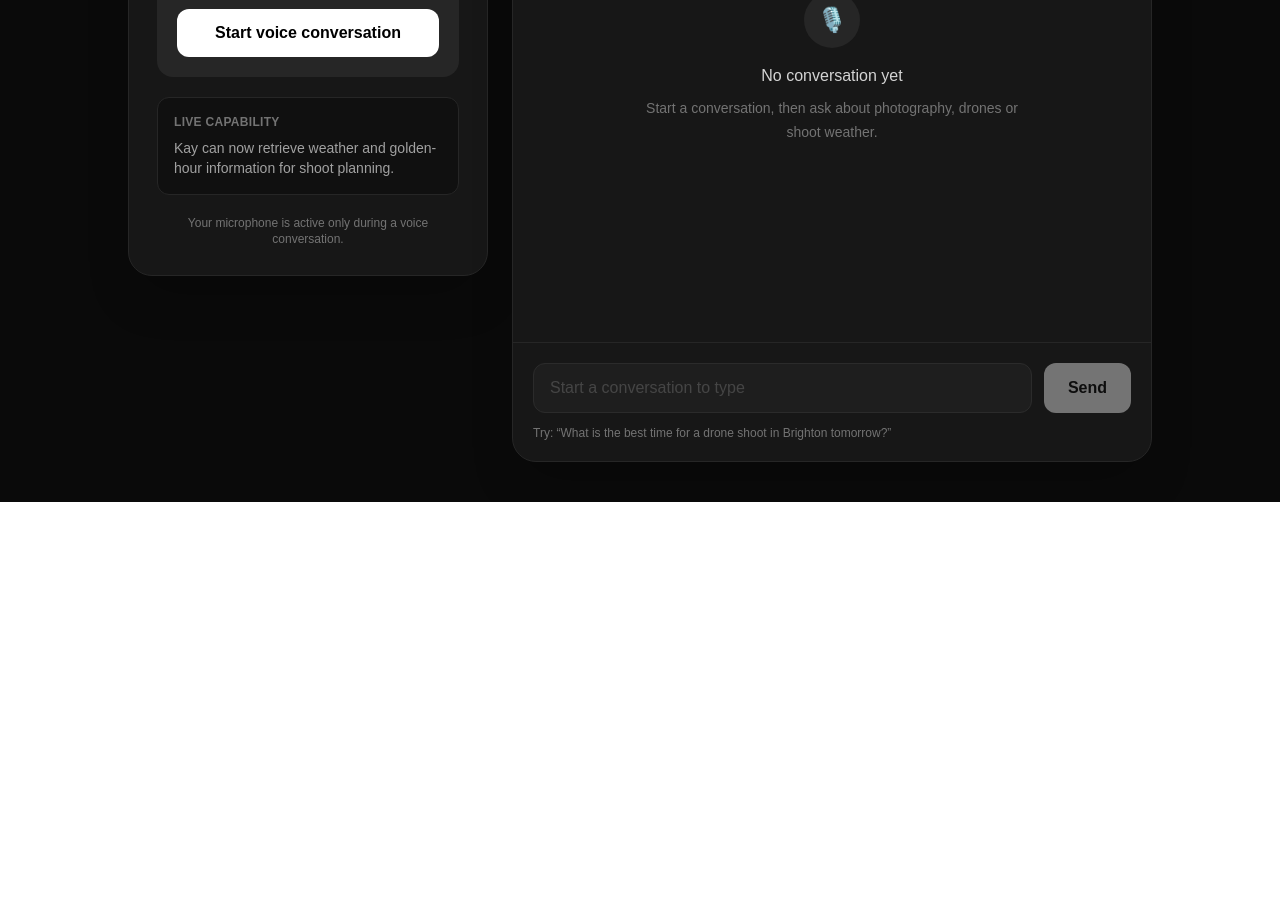
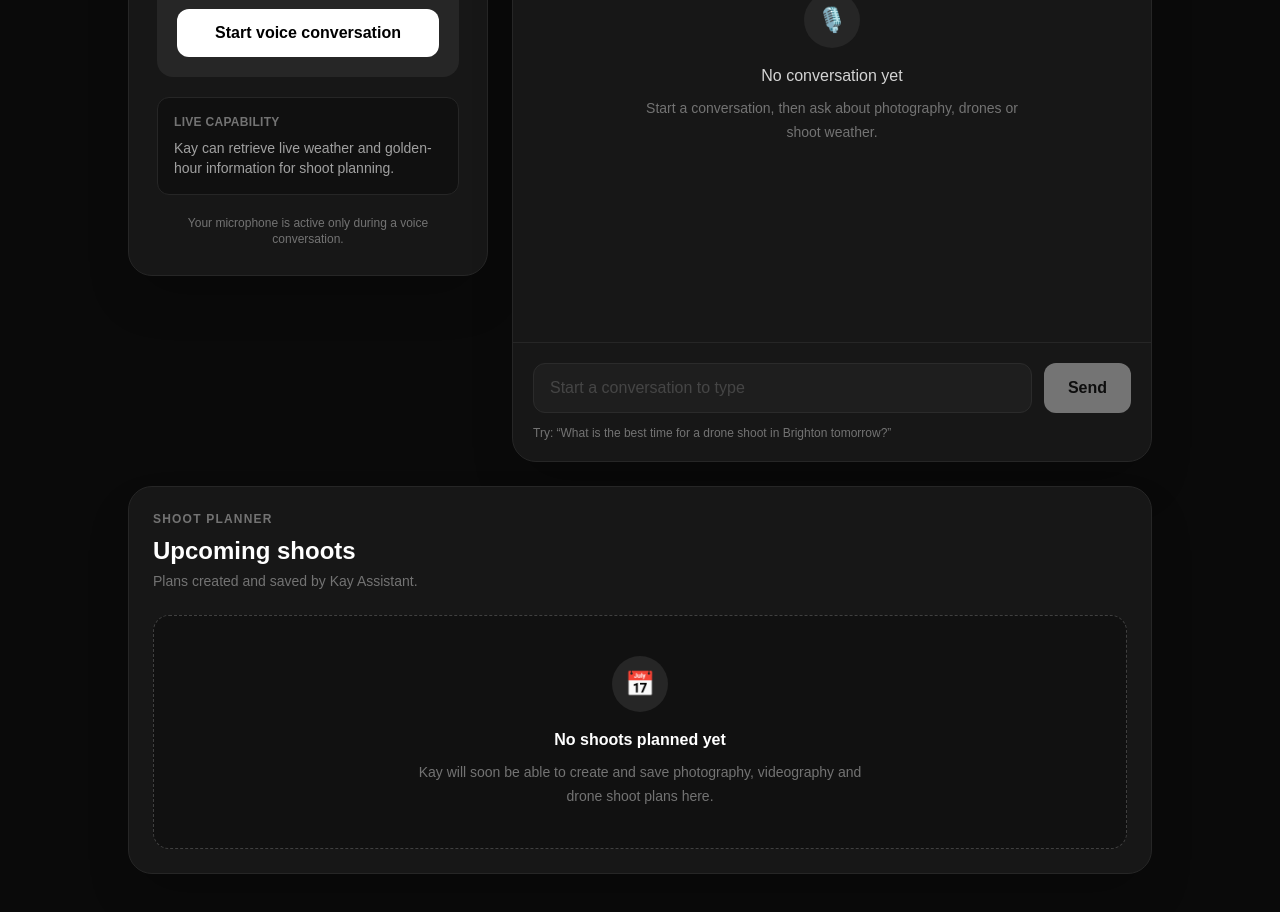
Before and after one commit to Koshikhan/kay-assistant, a Next.js app: page / in a window 1280 px wide. Shown: the part 300-1212 px from the top of the page. Before the commit the page ends 802 px from the top, so only its background shows below. Built offline with nearby package versions, Linux system fonts and the light colour scheme.

Commit message:
Add upcoming shoots dashboard

```diff
--- a/src/app/page.tsx
+++ b/src/app/page.tsx
@@ -13,12 +13,20 @@ import {
   type RealtimeItem,
 } from "@openai/agents/realtime";
 
+import { ShootWeatherCard } from "@/components/ShootWeatherCard";
+import { UpcomingShoots } from "@/components/UpcomingShoots";
+
+import {
+  deleteShootPlan,
+  loadShootPlans,
+  updateShootPlan,
+  type ShootPlan,
+} from "@/lib/shootStorage";
+
 import {
   createShootWeatherTool,
   type ShootWeatherForecast,
 } from "@/lib/shootWeatherTool";
-
-import { ShootWeatherCard } from "@/components/ShootWeatherCard";
 
 type ConnectionStatus =
   | "disconnected"
@@ -94,8 +102,8 @@ function convertHistoryToMessages(
 }
 
 /**
- * Return the date using the user's local timezone
- * rather than UTC.
+ * Return the current date using the user's
+ * local timezone rather than UTC.
  */
 function getLocalDateString(): string {
   const now = new Date();
@@ -138,12 +146,18 @@ export default function Home() {
 
   const [errorMessage, setErrorMessage] =
     useState("");
-    const [latestForecast, setLatestForecast] =
-  useState<ShootWeatherForecast | null>(null);
+
+  const [latestForecast, setLatestForecast] =
+    useState<ShootWeatherForecast | null>(null);
+
+  const [shootPlans, setShootPlans] =
+    useState<ShootPlan[]>([]);
+
+  const [shootPlansLoaded, setShootPlansLoaded] =
+    useState(false);
 
   /**
-   * Scroll to the newest message whenever
-   * the conversation changes.
+   * Scroll to the newest conversation message.
    */
   useEffect(() => {
     transcriptEndRef.current?.scrollIntoView({
@@ -152,13 +166,24 @@ export default function Home() {
   }, [messages]);
 
   /**
-   * Close the Realtime connection when
-   * the user leaves the page.
+   * Close the Realtime connection when the
+   * user leaves the page.
    */
   useEffect(() => {
     return () => {
       sessionRef.current?.close();
     };
+  }, []);
+
+  /**
+   * Load locally saved shoot plans when
+   * the page first opens.
+   */
+  useEffect(() => {
+    const savedPlans = loadShootPlans();
+
+    setShootPlans(savedPlans);
+    setShootPlansLoaded(true);
   }, []);
 
   async function startConversation() {
@@ -198,10 +223,11 @@ export default function Home() {
       }
 
       const currentDate = getLocalDateString();
+
       const shootWeatherTool =
-  createShootWeatherTool((forecast) => {
-    setLatestForecast(forecast);
-  });
+        createShootWeatherTool((forecast) => {
+          setLatestForecast(forecast);
+        });
 
       const agent = new RealtimeAgent({
         name: "Kay Assistant",
@@ -249,7 +275,7 @@ export default function Home() {
           If the user does not provide a location, ask for it.
 
           If the user does not provide a date, ask for it unless
-          the date can clearly be understood from their message.
+          the date can clearly be understood from the message.
 
           After receiving the forecast, provide:
           - The recommended shoot period
@@ -261,7 +287,7 @@ export default function Home() {
           - Visibility when useful
           - A short explanation of why the time is recommended
 
-          For a drone shoot, pay particular attention to wind
+          For drone shoots, pay particular attention to wind
           gusts and rain.
 
           Weather information is only a planning aid.
@@ -270,7 +296,7 @@ export default function Home() {
 
           Do not pretend that you checked live weather,
           drone restrictions, maps or calendar information
-          unless an appropriate tool actually provided it.
+          unless an appropriate tool provided it.
         `,
       });
 
@@ -408,6 +434,49 @@ export default function Home() {
     setMessages([]);
   }
 
+  function handleToggleShootStatus(
+    shootId: string,
+  ) {
+    const selectedPlan = shootPlans.find(
+      (plan) => plan.id === shootId,
+    );
+
+    if (!selectedPlan) {
+      return;
+    }
+
+    const updatedPlan: ShootPlan = {
+      ...selectedPlan,
+
+      status:
+        selectedPlan.status === "planned"
+          ? "completed"
+          : "planned",
+    };
+
+    const updatedPlans =
+      updateShootPlan(updatedPlan);
+
+    setShootPlans(updatedPlans);
+  }
+
+  function handleDeleteShoot(
+    shootId: string,
+  ) {
+    const shouldDelete = window.confirm(
+      "Delete this shoot plan?",
+    );
+
+    if (!shouldDelete) {
+      return;
+    }
+
+    const updatedPlans =
+      deleteShootPlan(shootId);
+
+    setShootPlans(updatedPlans);
+  }
+
   function getStatusText() {
     if (status === "connecting") {
       return "Connecting to Kay Assistant...";
@@ -520,7 +589,7 @@ export default function Home() {
             </p>
 
             <p className="mt-2 text-sm text-neutral-400">
-              Kay can now retrieve weather and
+              Kay can retrieve live weather and
               golden-hour information for shoot planning.
             </p>
           </div>
@@ -529,7 +598,10 @@ export default function Home() {
             Your microphone is active only during
             a voice conversation.
           </p>
-          <ShootWeatherCard forecast={latestForecast} />
+
+          <ShootWeatherCard
+            forecast={latestForecast}
+          />
         </section>
 
         {/* Conversation transcript */}
@@ -661,6 +733,16 @@ export default function Home() {
             </p>
           </form>
         </section>
+
+        {/* Saved shoot plans */}
+        <UpcomingShoots
+          plans={shootPlans}
+          isLoaded={shootPlansLoaded}
+          onToggleStatus={
+            handleToggleShootStatus
+          }
+          onDelete={handleDeleteShoot}
+        />
       </div>
     </main>
   );
--- /dev/null
+++ b/src/components/UpcomingShoots.tsx
@@ -0,0 +1,269 @@
+"use client";
+
+import type {
+  ShootPlan,
+  ShootType,
+} from "@/lib/shootStorage";
+
+type UpcomingShootsProps = {
+  plans: ShootPlan[];
+  isLoaded: boolean;
+  onToggleStatus: (shootId: string) => void;
+  onDelete: (shootId: string) => void;
+};
+
+function formatShootDate(
+  dateString: string,
+): string {
+  const date = new Date(
+    `${dateString}T12:00:00`,
+  );
+
+  return new Intl.DateTimeFormat("en-GB", {
+    weekday: "short",
+    day: "numeric",
+    month: "short",
+    year: "numeric",
+  }).format(date);
+}
+
+function getShootTypeLabel(
+  shootType: ShootType,
+): string {
+  switch (shootType) {
+    case "photography":
+      return "Photography";
+
+    case "videography":
+      return "Videography";
+
+    case "drone":
+      return "Drone";
+
+    default:
+      return "Shoot";
+  }
+}
+
+function getShootTypeIcon(
+  shootType: ShootType,
+): string {
+  switch (shootType) {
+    case "photography":
+      return "📷";
+
+    case "videography":
+      return "🎥";
+
+    case "drone":
+      return "🚁";
+
+    default:
+      return "📍";
+  }
+}
+
+export function UpcomingShoots({
+  plans,
+  isLoaded,
+  onToggleStatus,
+  onDelete,
+}: UpcomingShootsProps) {
+  const sortedPlans = [...plans].sort(
+    (firstPlan, secondPlan) =>
+      firstPlan.date.localeCompare(
+        secondPlan.date,
+      ),
+  );
+
+  return (
+    <section className="rounded-3xl border border-neutral-800 bg-neutral-900 p-6 shadow-2xl lg:col-span-2">
+      <div className="mb-6">
+        <p className="text-xs font-semibold uppercase tracking-widest text-neutral-500">
+          Shoot planner
+        </p>
+
+        <div className="mt-2 flex items-center justify-between gap-4">
+          <div>
+            <h2 className="text-2xl font-semibold text-white">
+              Upcoming shoots
+            </h2>
+
+            <p className="mt-1 text-sm text-neutral-500">
+              Plans created and saved by Kay
+              Assistant.
+            </p>
+          </div>
+
+          {plans.length > 0 && (
+            <div className="rounded-full bg-neutral-800 px-4 py-2 text-sm text-neutral-300">
+              {plans.length}{" "}
+              {plans.length === 1
+                ? "shoot"
+                : "shoots"}
+            </div>
+          )}
+        </div>
+      </div>
+
+      {!isLoaded ? (
+        <div className="rounded-2xl border border-neutral-800 bg-neutral-950/60 p-8 text-center">
+          <p className="text-neutral-400">
+            Loading saved shoots...
+          </p>
+        </div>
+      ) : sortedPlans.length === 0 ? (
+        <div className="rounded-2xl border border-dashed border-neutral-700 bg-neutral-950/40 p-10 text-center">
+          <div className="mx-auto flex h-14 w-14 items-center justify-center rounded-full bg-neutral-800 text-2xl">
+            📅
+          </div>
+
+          <h3 className="mt-4 font-semibold text-white">
+            No shoots planned yet
+          </h3>
+
+          <p className="mx-auto mt-2 max-w-md text-sm leading-6 text-neutral-500">
+            Kay will soon be able to create and
+            save photography, videography and
+            drone shoot plans here.
+          </p>
+        </div>
+      ) : (
+        <div className="grid gap-4 md:grid-cols-2">
+          {sortedPlans.map((plan) => {
+            const isCompleted =
+              plan.status === "completed";
+
+            return (
+              <article
+                key={plan.id}
+                className={`rounded-2xl border p-5 transition ${
+                  isCompleted
+                    ? "border-neutral-800 bg-neutral-950/40 opacity-70"
+                    : "border-neutral-700 bg-neutral-950/70"
+                }`}
+              >
+                <div className="flex items-start justify-between gap-4">
+                  <div className="flex min-w-0 items-start gap-3">
+                    <div className="flex h-11 w-11 shrink-0 items-center justify-center rounded-xl bg-neutral-800 text-xl">
+                      {getShootTypeIcon(
+                        plan.shootType,
+                      )}
+                    </div>
+
+                    <div className="min-w-0">
+                      <p className="text-xs font-semibold uppercase tracking-wide text-neutral-500">
+                        {getShootTypeLabel(
+                          plan.shootType,
+                        )}
+                      </p>
+
+                      <h3
+                        className={`mt-1 truncate font-semibold ${
+                          isCompleted
+                            ? "text-neutral-500 line-through"
+                            : "text-white"
+                        }`}
+                      >
+                        {plan.title}
+                      </h3>
+                    </div>
+                  </div>
+
+                  <span
+                    className={`shrink-0 rounded-full px-3 py-1 text-xs font-medium ${
+                      isCompleted
+                        ? "bg-green-950 text-green-300"
+                        : "bg-blue-950 text-blue-300"
+                    }`}
+                  >
+                    {isCompleted
+                      ? "Completed"
+                      : "Planned"}
+                  </span>
+                </div>
+
+                <div className="mt-5 space-y-3 text-sm">
+                  <div className="flex items-center justify-between gap-4">
+                    <span className="text-neutral-500">
+                      Date
+                    </span>
+
+                    <span className="text-right text-neutral-200">
+                      {formatShootDate(plan.date)}
+                    </span>
+                  </div>
+
+                  <div className="flex items-center justify-between gap-4">
+                    <span className="text-neutral-500">
+                      Location
+                    </span>
+
+                    <span className="truncate text-right text-neutral-200">
+                      {plan.location}
+                    </span>
+                  </div>
+
+                  <div className="flex items-center justify-between gap-4">
+                    <span className="text-neutral-500">
+                      Recommended time
+                    </span>
+
+                    <span className="text-right text-neutral-200">
+                      {plan.recommendedTime ||
+                        "Not selected"}
+                    </span>
+                  </div>
+
+                  <div className="flex items-center justify-between gap-4">
+                    <span className="text-neutral-500">
+                      Shot list
+                    </span>
+
+                    <span className="text-neutral-200">
+                      {plan.shotList.length} items
+                    </span>
+                  </div>
+
+                  <div className="flex items-center justify-between gap-4">
+                    <span className="text-neutral-500">
+                      Equipment
+                    </span>
+
+                    <span className="text-neutral-200">
+                      {plan.equipment.length} items
+                    </span>
+                  </div>
+                </div>
+
+                <div className="mt-5 grid grid-cols-2 gap-3 border-t border-neutral-800 pt-5">
+                  <button
+                    type="button"
+                    onClick={() =>
+                      onToggleStatus(plan.id)
+                    }
+                    className="rounded-xl border border-neutral-700 px-4 py-2.5 text-sm font-medium text-neutral-200 transition hover:bg-neutral-800"
+                  >
+                    {isCompleted
+                      ? "Mark planned"
+                      : "Complete"}
+                  </button>
+
+                  <button
+                    type="button"
+                    onClick={() =>
+                      onDelete(plan.id)
+                    }
+                    className="rounded-xl border border-red-950 px-4 py-2.5 text-sm font-medium text-red-300 transition hover:bg-red-950/50"
+                  >
+                    Delete
+                  </button>
+                </div>
+              </article>
+            );
+          })}
+        </div>
+      )}
+    </section>
+  );
+}
```
